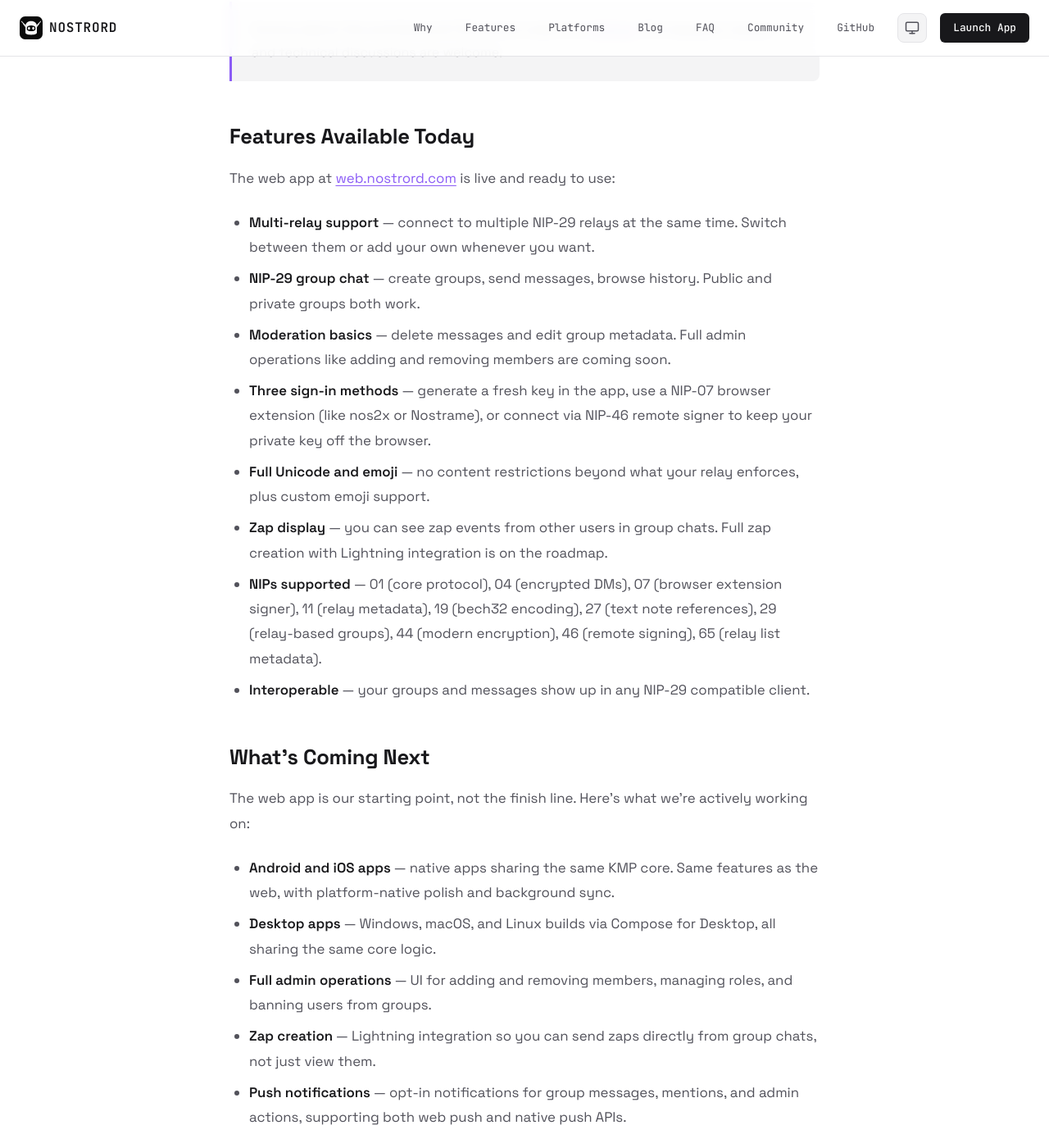
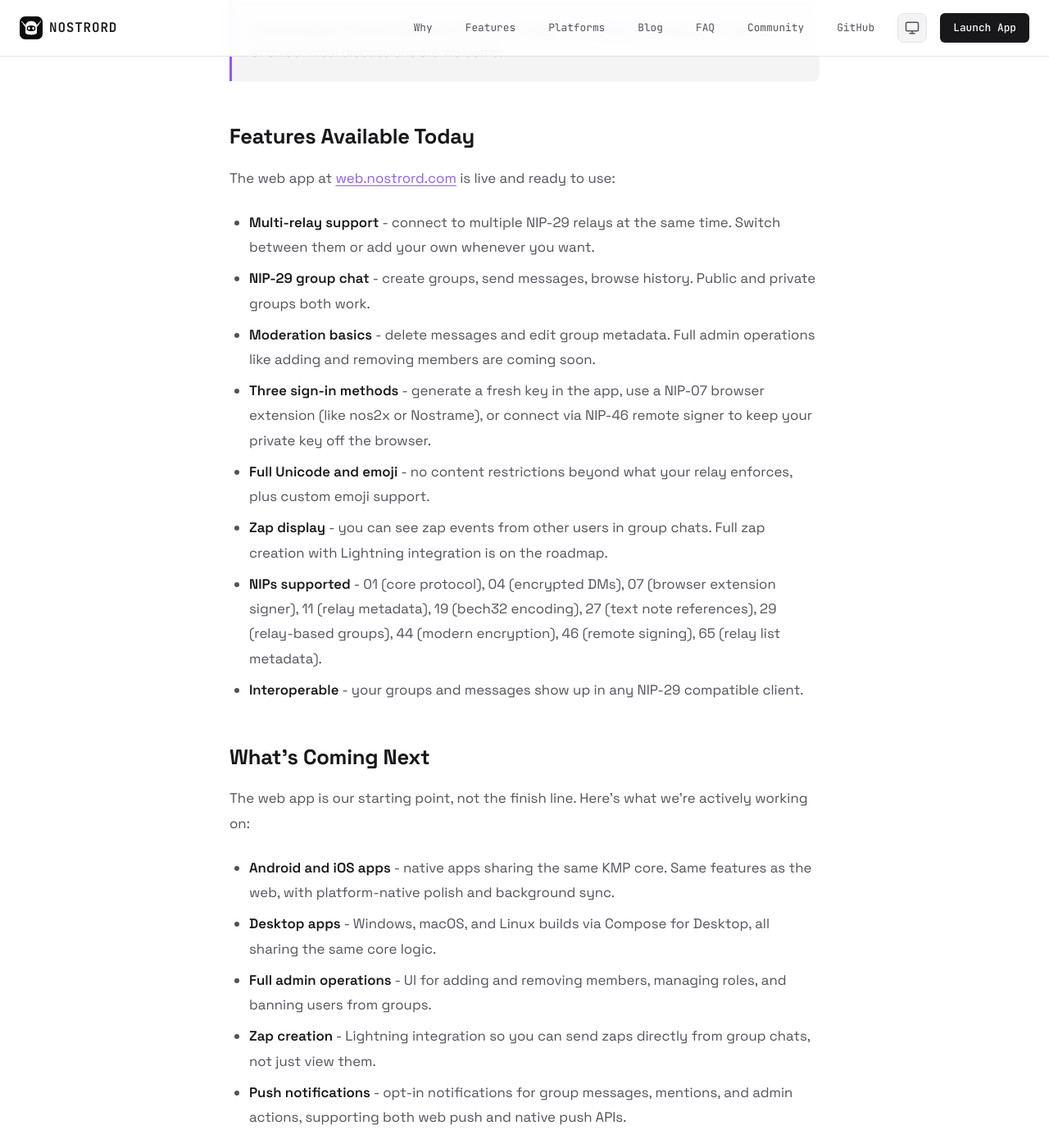
Before and after one commit to nostrord/nostrord.github.io, a Jekyll site: the page built from _posts/2026-03-30-introducing-nostrord.md, in a window 1280 px wide and 1400 px high, scrolled down 3662 px. Shown: the whole window at 82% size. Built offline with Jekyll 4.4.1, drawn with Linux system fonts in a browser that asks for light colours; some of the changed text lies outside the part shown.

```diff
--- a/_posts/2026-03-30-introducing-nostrord.md
+++ b/_posts/2026-03-30-introducing-nostrord.md
@@ -1,6 +1,6 @@
 ---
 layout: post
-title: "Introducing Nostrord: A NIP-29 Group Chat Client for Sovereign Communities — Nostrord Blog"
+title: "Introducing Nostrord: A NIP-29 Group Chat Client for Sovereign Communities - Nostrord Blog"
 post_title: "Introducing Nostrord: A NIP-29 Group Chat Client for Sovereign Communities"
 subtitle: "Group chat has always been centralized. We're changing that, one relay at a time."
 description: "Introducing Nostrord, a NIP-29 group chat client built with Kotlin Multiplatform and WebAssembly. Decentralized, censorship-resistant communities on Nostr."
@@ -83,24 +83,24 @@ We won't pretend KMP + WASM is free. The initial WASM bundle is bigger than a mi
 
 The web app at [web.nostrord.com](https://web.nostrord.com/){:rel="noopener noreferrer"} is live and ready to use:
 
-- **Multi-relay support** — connect to multiple NIP-29 relays at the same time. Switch between them or add your own whenever you want.
-- **NIP-29 group chat** — create groups, send messages, browse history. Public and private groups both work.
-- **Moderation basics** — delete messages and edit group metadata. Full admin operations like adding and removing members are coming soon.
-- **Three sign-in methods** — generate a fresh key in the app, use a NIP-07 browser extension (like nos2x or Nostrame), or connect via NIP-46 remote signer to keep your private key off the browser.
-- **Full Unicode and emoji** — no content restrictions beyond what your relay enforces, plus custom emoji support.
-- **Zap display** — you can see zap events from other users in group chats. Full zap creation with Lightning integration is on the roadmap.
-- **NIPs supported** — 01 (core protocol), 04 (encrypted DMs), 07 (browser extension signer), 11 (relay metadata), 19 (bech32 encoding), 27 (text note references), 29 (relay-based groups), 44 (modern encryption), 46 (remote signing), 65 (relay list metadata).
-- **Interoperable** — your groups and messages show up in any NIP-29 compatible client.
+- **Multi-relay support** - connect to multiple NIP-29 relays at the same time. Switch between them or add your own whenever you want.
+- **NIP-29 group chat** - create groups, send messages, browse history. Public and private groups both work.
+- **Moderation basics** - delete messages and edit group metadata. Full admin operations like adding and removing members are coming soon.
+- **Three sign-in methods** - generate a fresh key in the app, use a NIP-07 browser extension (like nos2x or Nostrame), or connect via NIP-46 remote signer to keep your private key off the browser.
+- **Full Unicode and emoji** - no content restrictions beyond what your relay enforces, plus custom emoji support.
+- **Zap display** - you can see zap events from other users in group chats. Full zap creation with Lightning integration is on the roadmap.
+- **NIPs supported** - 01 (core protocol), 04 (encrypted DMs), 07 (browser extension signer), 11 (relay metadata), 19 (bech32 encoding), 27 (text note references), 29 (relay-based groups), 44 (modern encryption), 46 (remote signing), 65 (relay list metadata).
+- **Interoperable** - your groups and messages show up in any NIP-29 compatible client.
 
 ## What's Coming Next
 
 The web app is our starting point, not the finish line. Here's what we're actively working on:
 
-- **Android and iOS apps** — native apps sharing the same KMP core. Same features as the web, with platform-native polish and background sync.
-- **Desktop apps** — Windows, macOS, and Linux builds via Compose for Desktop, all sharing the same core logic.
-- **Full admin operations** — UI for adding and removing members, managing roles, and banning users from groups.
-- **Zap creation** — Lightning integration so you can send zaps directly from group chats, not just view them.
-- **Push notifications** — opt-in notifications for group messages, mentions, and admin actions, supporting both web push and native push APIs.
+- **Android and iOS apps** - native apps sharing the same KMP core. Same features as the web, with platform-native polish and background sync.
+- **Desktop apps** - Windows, macOS, and Linux builds via Compose for Desktop, all sharing the same core logic.
+- **Full admin operations** - UI for adding and removing members, managing roles, and banning users from groups.
+- **Zap creation** - Lightning integration so you can send zaps directly from group chats, not just view them.
+- **Push notifications** - opt-in notifications for group messages, mentions, and admin actions, supporting both web push and native push APIs.
 
 <div class="callout">
 <p><strong>Follow progress:</strong> Watch the <a href="https://github.com/nostrord/nostrord" target="_blank" rel="noopener noreferrer">GitHub repository</a> for updates, or open an issue to share ideas and report bugs.</p>
@@ -110,10 +110,10 @@ The web app is our starting point, not the finish line. Here's what we're active
 
 Nostrord is open source and we genuinely welcome contributions at every level:
 
-- **Code** — check out [open issues on GitHub](https://github.com/nostrord/nostrord/issues){:target="_blank" rel="noopener noreferrer"} for bugs and features tagged `good first issue`. Submit a PR, or open an issue to talk through an idea first.
-- **Testing and feedback** — use the [web app](https://web.nostrord.com/){:rel="noopener noreferrer"} and tell us what feels broken or confusing. Detailed bug reports with steps to reproduce are incredibly helpful, especially across different browsers, OSes, and relay setups.
-- **Run a NIP-29 relay** — more relays means more resilience and more choice. If you run infrastructure, consider deploying a NIP-29 compatible relay like [khatru](https://github.com/fiatjaf/khatru){:target="_blank" rel="noopener noreferrer"} or [relay29](https://github.com/fiatjaf/relay29){:target="_blank" rel="noopener noreferrer"} and sharing it with the community.
-- **Translations** — speak a language other than English? Reach out via [GitHub Discussions](https://github.com/nostrord/nostrord/issues){:target="_blank" rel="noopener noreferrer"}. i18n support is planned and translators will be credited.
+- **Code** - check out [open issues on GitHub](https://github.com/nostrord/nostrord/issues){:target="_blank" rel="noopener noreferrer"} for bugs and features tagged `good first issue`. Submit a PR, or open an issue to talk through an idea first.
+- **Testing and feedback** - use the [web app](https://web.nostrord.com/){:rel="noopener noreferrer"} and tell us what feels broken or confusing. Detailed bug reports with steps to reproduce are incredibly helpful, especially across different browsers, OSes, and relay setups.
+- **Run a NIP-29 relay** - more relays means more resilience and more choice. If you run infrastructure, consider deploying a NIP-29 compatible relay like [khatru](https://github.com/fiatjaf/khatru){:target="_blank" rel="noopener noreferrer"} or [relay29](https://github.com/fiatjaf/relay29){:target="_blank" rel="noopener noreferrer"} and sharing it with the community.
+- **Translations** - speak a language other than English? Reach out via [GitHub Discussions](https://github.com/nostrord/nostrord/issues){:target="_blank" rel="noopener noreferrer"}. i18n support is planned and translators will be credited.
 
 <div class="callout">
 <p><strong>Join the community:</strong> Chat with us on our <a href="https://web.nostrord.com/?relay=groups.0xchat.com&group=nostrord" target="_blank" rel="noopener noreferrer">Nostrord NIP-29 group</a>. Ask questions, share feedback, and connect with other users and contributors.</p>
--- a/blog/index.html
+++ b/blog/index.html
@@ -1,7 +1,7 @@
 ---
 layout: default
-title: "Blog — Nostrord"
-description: "The Nostrord blog — updates, technical deep-dives on NIP-29, Kotlin Multiplatform, WebAssembly, and news from the Nostrord team building decentralized group chat on Nostr."
+title: "Blog - Nostrord"
+description: "The Nostrord blog - updates, technical deep-dives on NIP-29, Kotlin Multiplatform, WebAssembly, and news from the Nostrord team building decentralized group chat on Nostr."
 keywords: "Nostrord blog, NIP-29, Nostr group chat, Kotlin Multiplatform, WebAssembly, decentralized chat, censorship resistant"
 nav_blog_active: true
 permalink: /blog/
--- a/index.html
+++ b/index.html
@@ -1,6 +1,6 @@
 ---
 layout: page
-title: "Nostrord — Decentralized Group Chat · NIP-29 Nostr Client"
+title: "Nostrord - Decentralized Group Chat · NIP-29 Nostr Client"
 description: "Nostrord is a NIP-29 client for decentralized group chat on Nostr. Built with Kotlin Multiplatform (KMP) and Compose. Relay-enforced moderation, censorship-resistant communities, cryptographic identity. No servers, no sign-up, no lock-in."
 keywords: "Nostr group chat, NIP-29 client, decentralized group chat, censorship resistant chat, Nostr client, relay-managed groups, open source chat, Nostr communities, Kotlin Multiplatform, KMP, Compose Multiplatform"
 nav_home: true
@@ -71,7 +71,7 @@ structured_data:
           </div>
         </div>
 
-        <img src="/assets/img/nostrord-app.png" class="hero-screenshot" alt="Nostrord — NIP-29 group chat client interface showing groups, messages and relay management" />
+        <img src="/assets/img/nostrord-app.png" class="hero-screenshot" alt="Nostrord - NIP-29 group chat client interface showing groups, messages and relay management" />
       </div>
     </div>
   </section>
```
Also changed, not shown: assets/css/style.css (+5 -5 lines), open/index.html (+4 -4 lines).
